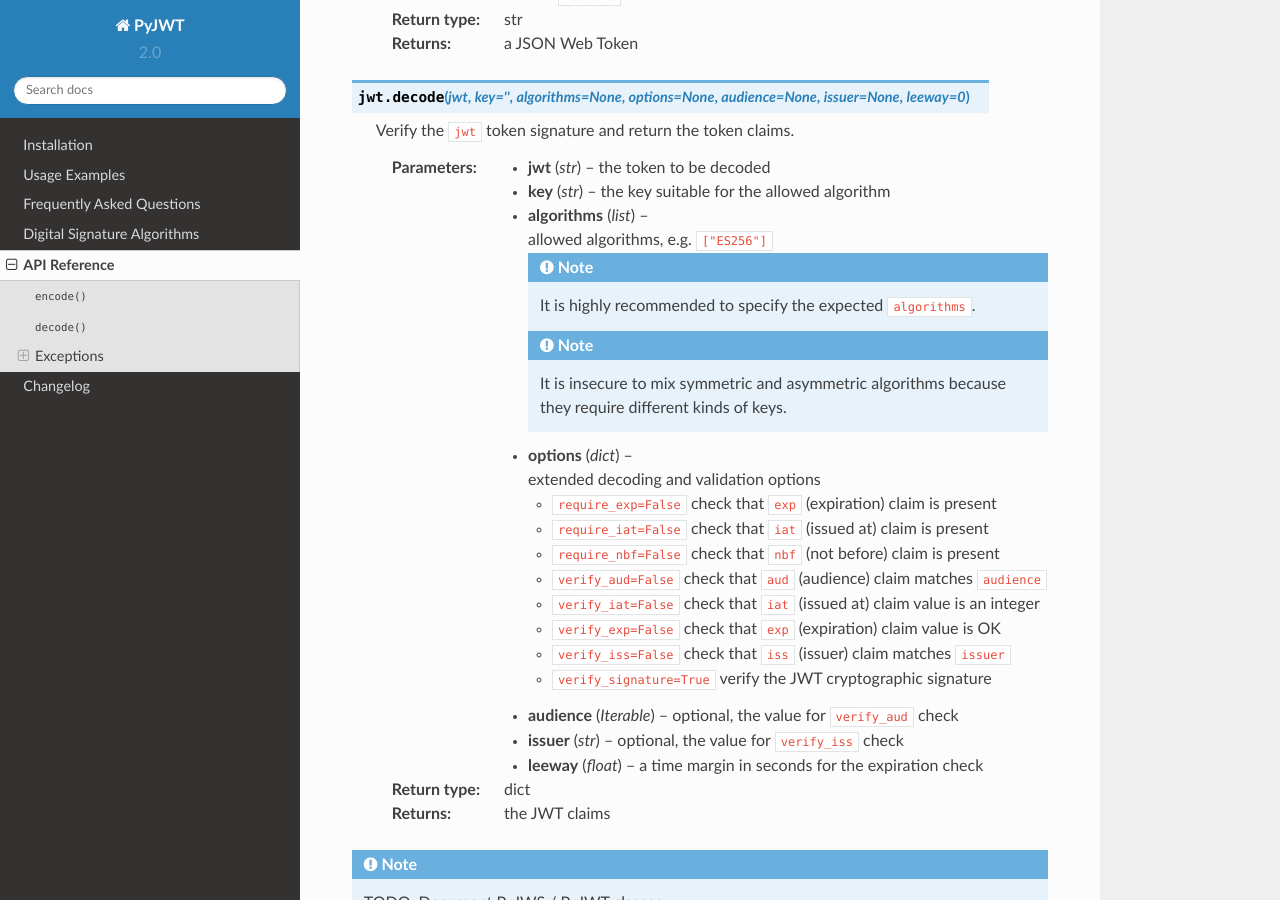
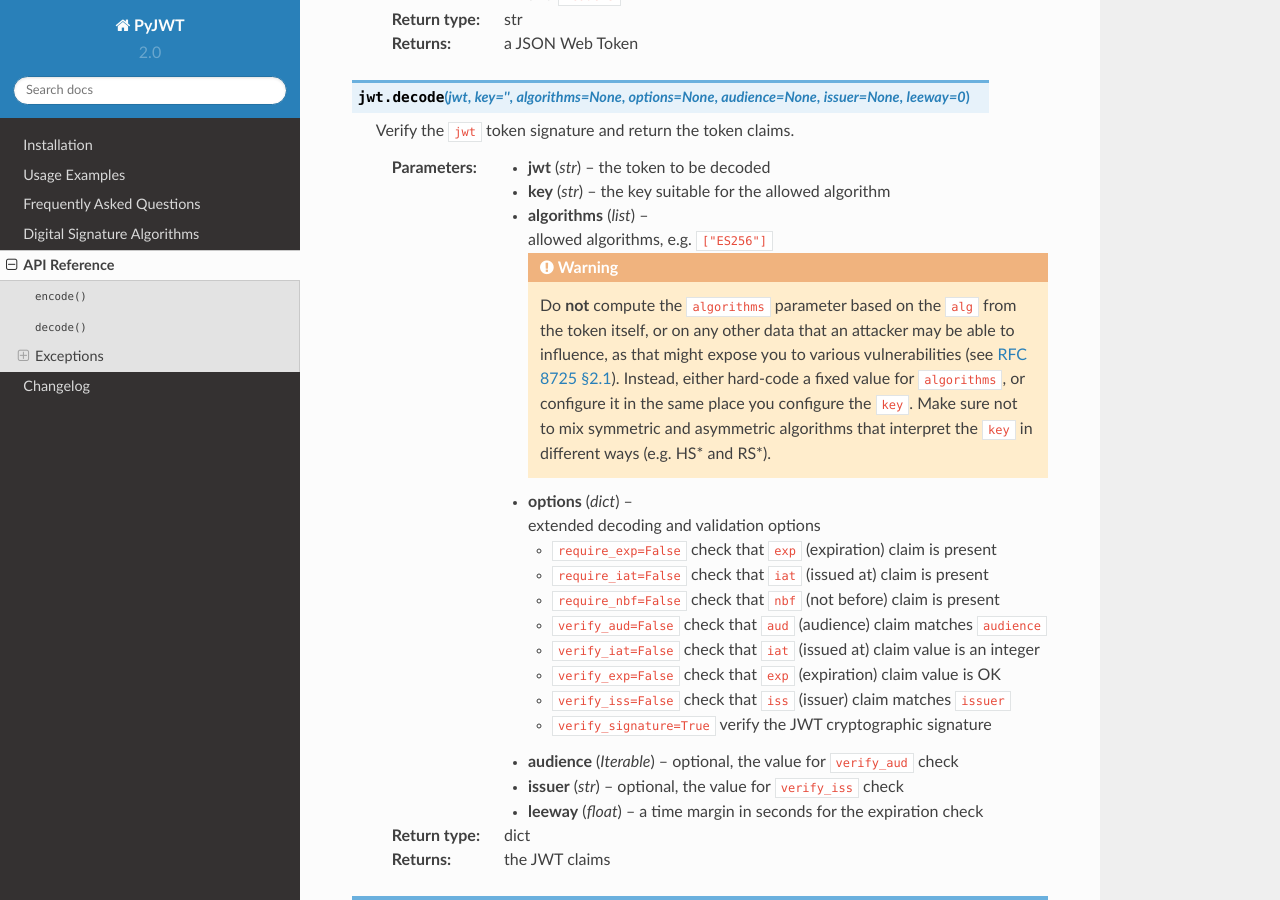
Before and after one commit to jpadilla/pyjwt, a Sphinx documentation site: the page built from docs/api.rst, in a window 1280 px wide and 900 px high, scrolled down 485 px. Built offline with Sphinx 7.4.7 and the Read the Docs theme 2.0.0, drawn with Linux system fonts in a browser that asks for light colours.

Commit message:
Clearly warn against computing algorithms from the token’s alg (#647)
Signed-off-by: Anders Kaseorg <andersk@mit.edu>

```diff
--- a/docs/api.rst
+++ b/docs/api.rst
@@ -28,9 +28,18 @@
 
     :param list algorithms: allowed algorithms, e.g. ``["ES256"]``
 
-        .. note:: It is highly recommended to specify the expected ``algorithms``.
+        .. warning::
 
-        .. note:: It is insecure to mix symmetric and asymmetric algorithms because they require different kinds of keys.
+           Do **not** compute the ``algorithms`` parameter based on
+           the ``alg`` from the token itself, or on any other data
+           that an attacker may be able to influence, as that might
+           expose you to various vulnerabilities (see `RFC 8725 §2.1
+           <https://www.rfc-editor.org/rfc/rfc8725.html#section-2.1>`_). Instead,
+           either hard-code a fixed value for ``algorithms``, or
+           configure it in the same place you configure the
+           ``key``. Make sure not to mix symmetric and asymmetric
+           algorithms that interpret the ``key`` in different ways
+           (e.g. HS\* and RS\*).
 
     :param dict options: extended decoding and validation options
 
```
Also changed, not shown: docs/algorithms.rst (+12 -0 lines).
